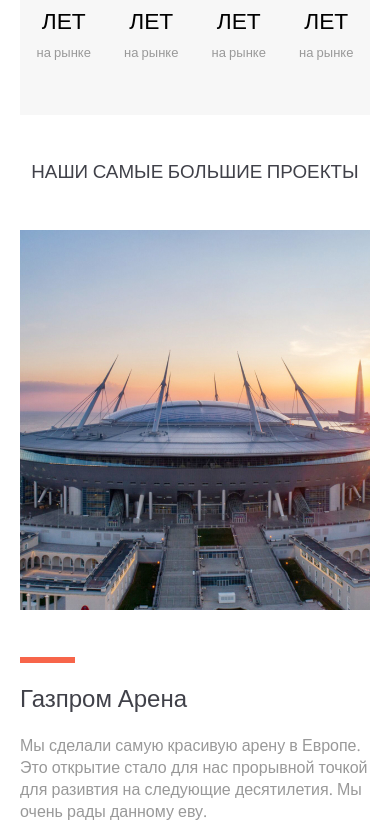
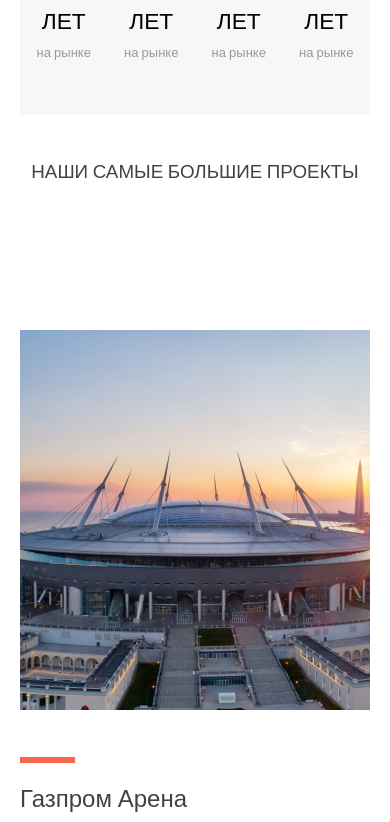
Before and after one commit to Zmeederzhets/panopticon, a website built with webpack: page app/index.html in a window 390 px wide. Shown: the part 482-1304 px from the top of the page. Built offline with nearby package versions, Linux system fonts and the light colour scheme.

Commit message:
day 9 исправил ебучий глюк с отступом, добавив   padding-bottom: 0 в .contain

```diff
--- a/app/scss/base/_global.scss
+++ b/app/scss/base/_global.scss
@@ -31,4 +31,5 @@
   margin: auto;
   padding-left:20px;
   padding-right: 20px;
+  padding-bottom: 0;
 }
--- a/app/scss/block/_project.scss
+++ b/app/scss/block/_project.scss
@@ -1,10 +1,10 @@
 .project {
-  padding-top: 100px;
-  padding-bottom: 100px;
+
+
   @media (max-width: 1149px) {
     & {
       padding-top: calc(10px + 90 * (100vw / 1150));
-      padding-bottom: calc(10px + 90 * (100vw / 1150));
+      padding-bottom: calc(10px + 120 * (100vw / 1150));
     }
   }
 
@@ -27,7 +27,8 @@
     }
   }
 
-  &__block {
+  &__block {  padding-top: 100px;
+    padding-bottom: 130px;
     display: grid;
     grid-template-columns:  repeat(3, 1fr);
     justify-items: center;
@@ -65,6 +66,7 @@
     }
 
     &-text {
+      height: 100%;
       padding-top: 20px;
       font-family: $OpenSans;
       font-size: 16px;
--- a/app/scss/block/_services.scss
+++ b/app/scss/block/_services.scss
@@ -15,7 +15,7 @@
     text-transform: uppercase;
     color: #000000;
 
-    @media (max-width: 1151px) {
+    @media (max-width: 1149px) {
       & {
         font-size: calc(10px + 26 * (100vw / 1150));
         padding-top: calc(20px + 130 * (100vw / 1150));
@@ -31,7 +31,7 @@
     justify-items: center;
     grid-gap: 30px;
 
-    @media (max-width: 1151px) {
+    @media (max-width: 1149px) {
       & {
         padding-top: calc(10px + 56 * (100vw / 1150));
         padding-bottom: calc(10px + 140 * (100vw / 1150));
```
